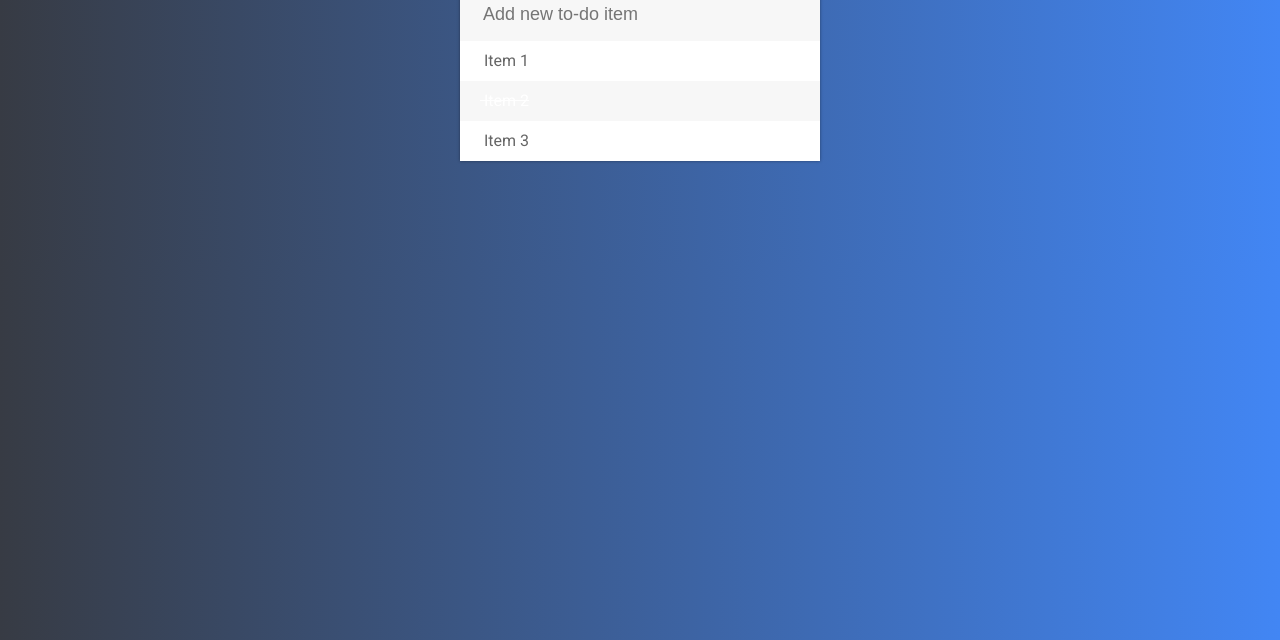
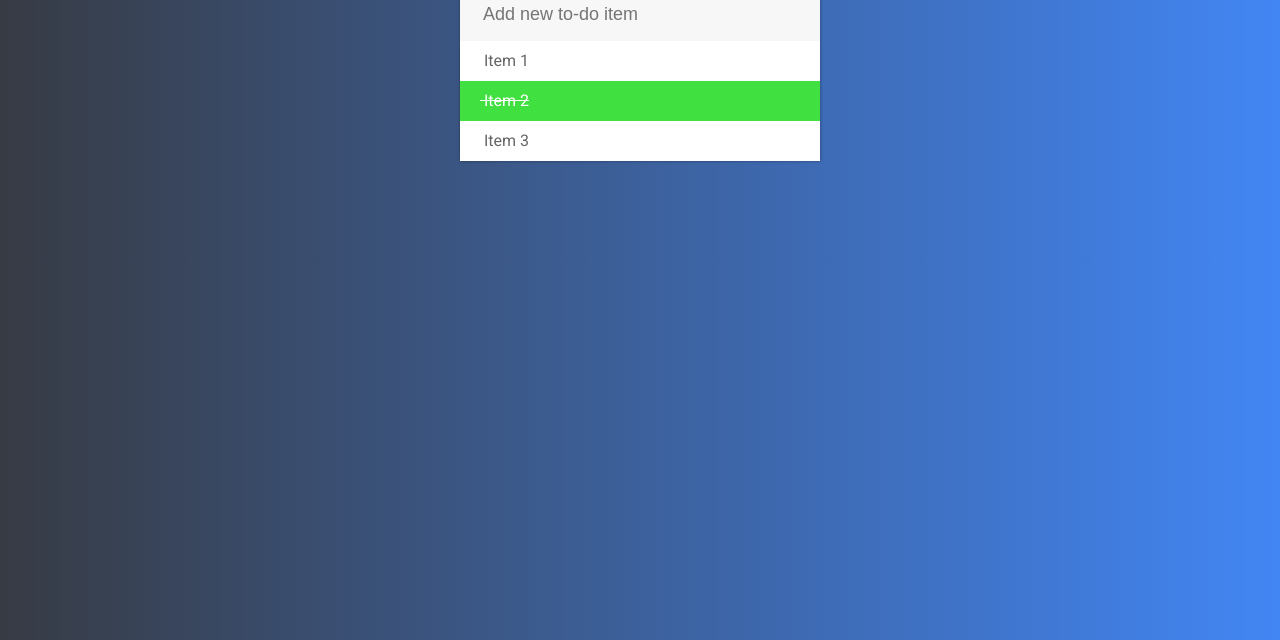
Before and after one commit to MaxVoid/To-Do-List-Webapp, a plain HTML site: page index.html in a window 1280 px wide. Both pictures are taken after a click on the item "Item 2". Shown: the part 160-800 px from the top of the page. Drawn offline with Linux system fonts and the light colour scheme.

Commit message:
Update todos.css
fixed completed coloring for every 2nd li item

```diff
--- a/assets/css/todos.css
+++ b/assets/css/todos.css
@@ -13,14 +13,17 @@ body {
   box-shadow: 0 0 3px rgba(0,0,0, 0.4);
 }
 
-.completed {
+li:nth-child(2n) {
+  background: #f7f7f7;
+}
+
+li.completed {
   color: white;
   text-decoration: line-through;
   background: rgb(66, 244, 66);
 }
 
-/* need to make every other li that is colored darker and becomes completed to have this green bg color */
-.completed li:nth-child(2n) {
+li:nth-child(2n).completed {
   background: rgb(64, 224, 64);
 }
 
@@ -46,10 +49,6 @@ li {
   height: 40px;
   line-height: 40px;
   color: #666;
-}
-
-li:nth-child(2n) {
-  background: #f7f7f7;
 }
 
 input {
```
